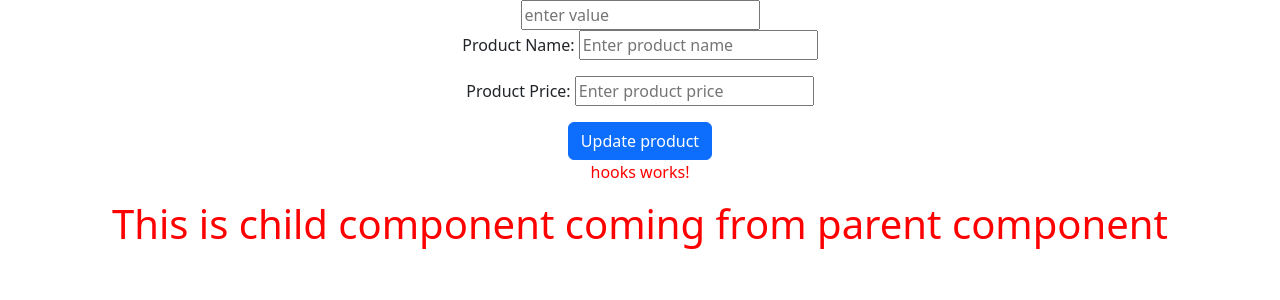
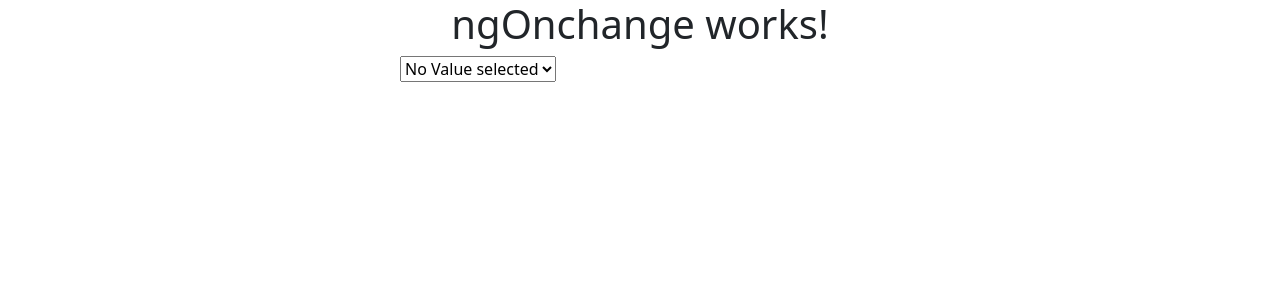
Before and after one commit to parshuramRathod/angularapp, an Angular app: page / in a window 1280 px wide. Shown: the top 300 px of the page. Built offline with nearby package versions, Linux system fonts and the light colour scheme.

Commit message:
practice did on ngOnChanges
practice did on ngOnChanges

```diff
--- a/src/app/app.component.html
+++ b/src/app/app.component.html
@@ -81,11 +81,10 @@
 <option [value]="" *ngFor="let id of [1,2,3,4]">
   {{id}}
 </option>
-
 </select>
 <app-hooks [userId]="uid"></app-hooks> -->
 
-<div class="row" style="text-align:center;">
+<!-- <div class="row" style="text-align:center;">
   <div class="col-md-12">
 <input type="text" placeholder="enter value" (blur)="handleData($event)">
 
@@ -96,9 +95,16 @@
   <h1 #child>This is child component coming from parent component</h1>
 </app-hooks>
 </div>
-</div>
+</div> -->
 
 <!-- <app-practice1></app-practice1> -->
 
 <!-- <app-assment-add-remove></app-assment-add-remove> -->
+
+<app-practice3 [mobileId]="mobId">
+  <select style="margin-left: 400px;" (change)="mobId = mobRef.value" #mobRef>
+  <option selected disabled>No Value selected</option>
+  <option [value]="" *ngFor="let id of [1,2,3,4,5]">{{id}}</option>
+</select>
+</app-practice3>
 <router-outlet></router-outlet>
--- a/src/app/app.component.ts
+++ b/src/app/app.component.ts
@@ -79,6 +79,7 @@ export class AppComponent {
   }
 
   //lifecycle hooks
+  public mobId: number;
   public uid: number;
   data:string = 'red';
   name: string;
--- a/src/app/app.module.ts
+++ b/src/app/app.module.ts
@@ -22,6 +22,7 @@ import { AsmenttchildToParentComponent } from './asmenttchild-to-parent/asmenttc
 import { HooksComponent } from './hooks/hooks.component';
 import { AsmentdireciveComponent } from './asmentdirecive/asmentdirecive.component';
 import { AssmentAddRemoveComponent } from './assment-add-remove/assment-add-remove.component';
+import { Practice3Component } from './practice3/practice3.component';
 
 @NgModule({
   declarations: [
@@ -43,7 +44,8 @@ import { AssmentAddRemoveComponent } from './assment-add-remove/assment-add-remo
     AsmenttchildToParentComponent,
     HooksComponent,
     AsmentdireciveComponent,
-    AssmentAddRemoveComponent
+    AssmentAddRemoveComponent,
+    Practice3Component
   ],
   imports: [
     BrowserModule,
--- /dev/null
+++ b/src/app/practice3/practice3.component.html
@@ -0,0 +1,2 @@
+<h1 style="text-align: center ;">ngOnchange works!</h1>
+<ng-content></ng-content>
--- /dev/null
+++ b/src/app/practice3/practice3.component.ts
@@ -0,0 +1,32 @@
+import { Component, Input, OnChanges, OnInit, SimpleChanges } from '@angular/core';
+import { Product } from '../models/product';
+
+@Component({
+  selector: 'app-practice3',
+  templateUrl: './practice3.component.html',
+  styleUrls: ['./practice3.component.css']
+})
+export class Practice3Component implements OnInit, OnChanges {
+  @Input() mobileId: number;
+  data: string;
+  name: string;
+  price: number;
+  poroduct: Product = new Product();
+
+  constructor() { }
+  ngOnChanges(changes: SimpleChanges): void {
+    for (const propName in changes) {
+      const propertiess = changes[propName];
+      const { previousValue, currentValue, firstChange } = propertiess;
+      console.log(`property Name ${propName}`);
+      console.log(`Previous Value ${previousValue}`);
+      console.log(`Current Value ${currentValue}`);
+      console.log(`First Change ${firstChange}`);
+
+    }
+  }
+
+  ngOnInit() {
+  }
+
+}
```
Also changed, not shown: src/app/practice3/practice3.component.css (added).
